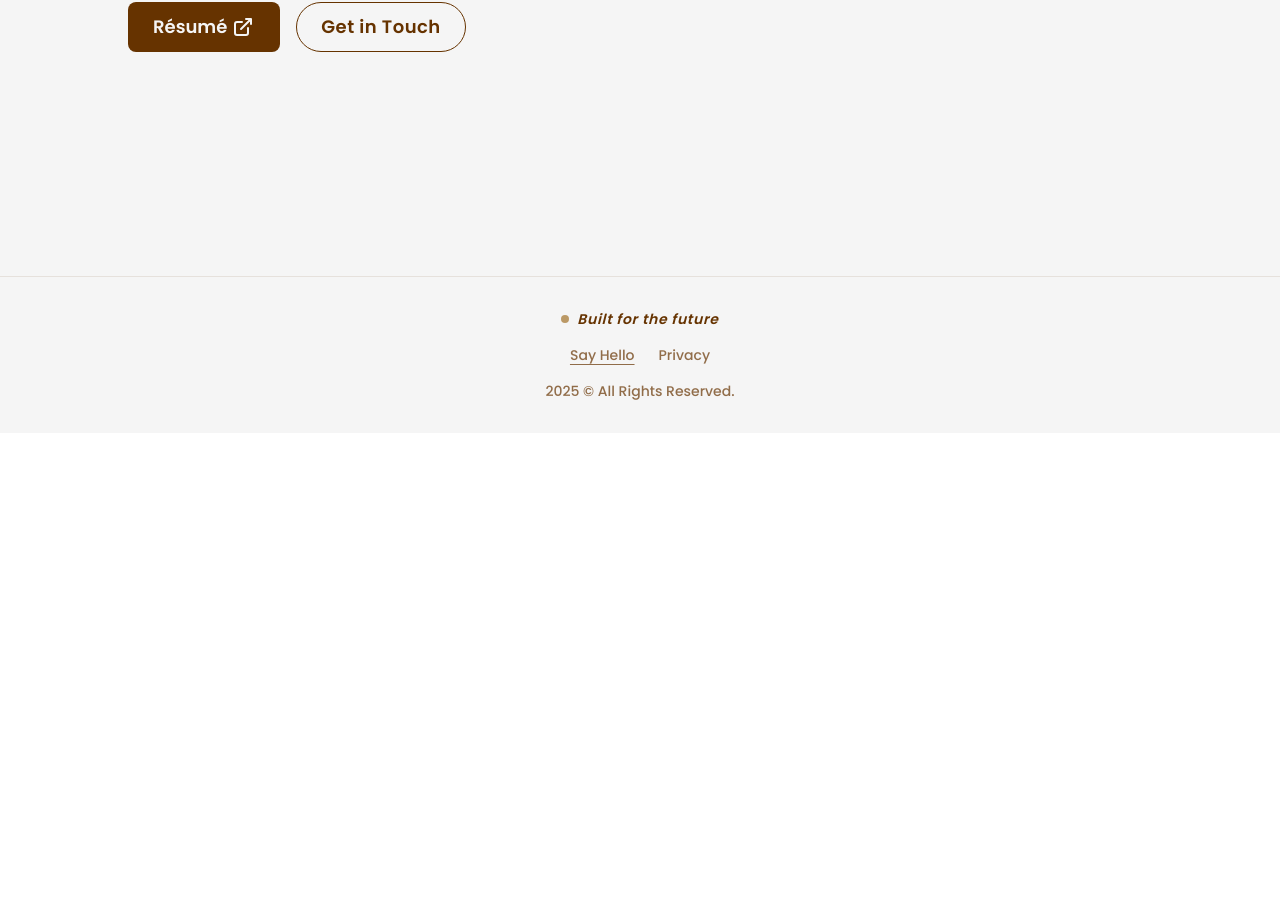
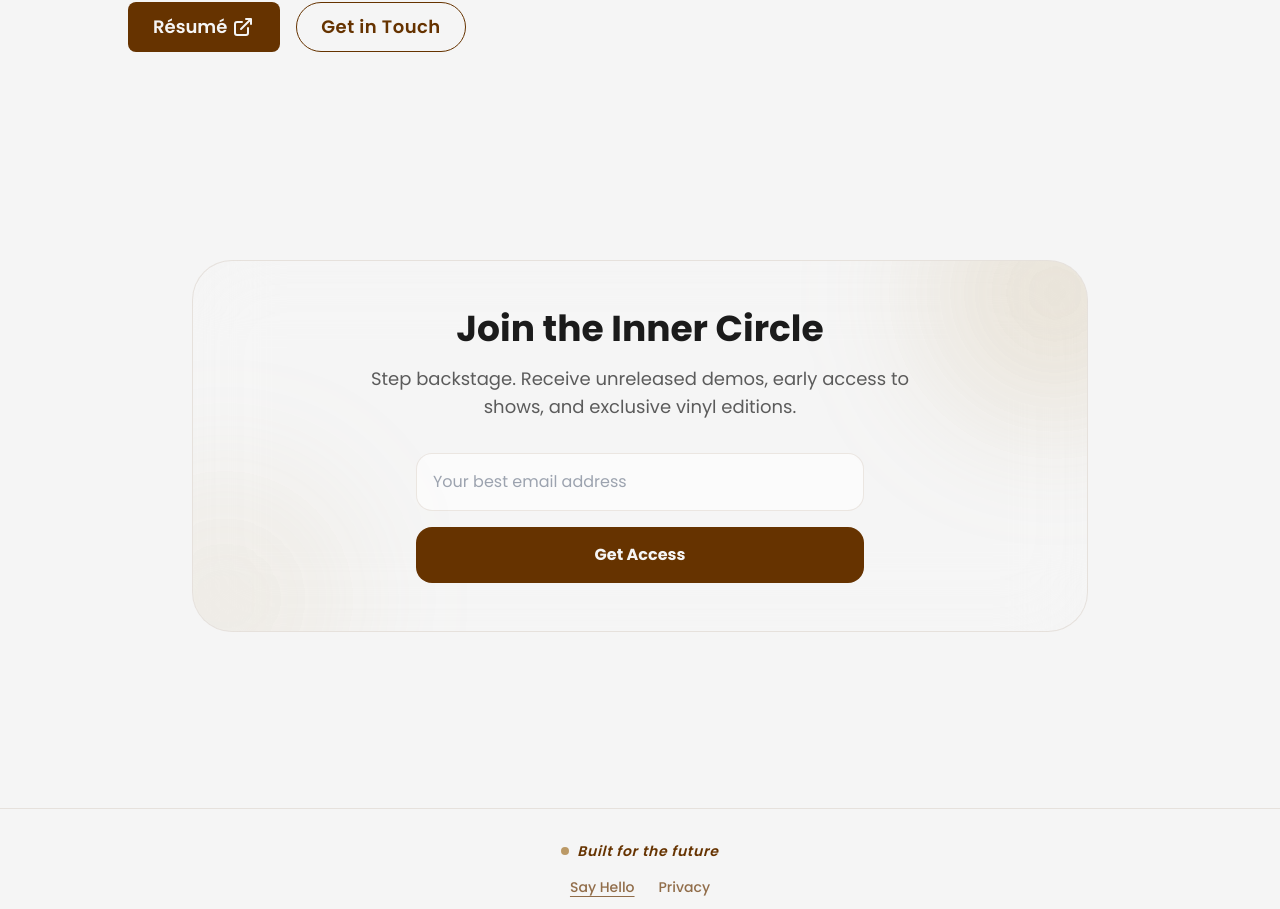
Before and after one commit to anisomegala/aniel_website, a Next.js app: page / in a window 1280 px wide. Shown: the part 1014-1923 px from the top of the page. Before the commit the page ends 1447 px from the top, so only its background shows below. Built offline with nearby package versions, Linux system fonts and the light colour scheme; no server answers.

Commit message:
added mailchimp for newsletter

```diff
--- /dev/null
+++ b/src/components/InnerCircle.js
@@ -0,0 +1,85 @@
+import React, { useState } from 'react';
+import { motion } from 'framer-motion';
+
+const InnerCircle = () => {
+    const [email, setEmail] = useState("");
+    const [status, setStatus] = useState(""); // 'loading', 'success', 'error'
+
+    const handleSubscribe = async (e) => {
+        e.preventDefault();
+        setStatus("loading");
+
+        try {
+            const res = await fetch('/api/subscribe', {
+                method: 'POST',
+                headers: { 'Content-Type': 'application/json' },
+                body: JSON.stringify({ email }),
+            });
+
+            const data = await res.json();
+
+            if (res.ok) {
+                setStatus("success");
+                setEmail("");
+            } else {
+                throw new Error(data.error || "Something went wrong");
+            }
+        } catch (err) {
+            setStatus("error");
+            console.error(err);
+        }
+    };
+    return (
+        <section className="w-full py-20 px-4">
+            <motion.div
+                initial={{ opacity: 0, y: 30 }}
+                whileInView={{ opacity: 1, y: 0 }}
+                viewport={{ once: true }}
+                className="max-w-4xl mx-auto relative overflow-hidden rounded-[2.5rem] border border-dark/10 dark:border-light/10 bg-light/30 dark:bg-dark/30 backdrop-blur-2xl p-12 md:p-16 text-center"
+            >
+                {/* Subtle Decorative Gradient */}
+                <div className="absolute -top-24 -right-24 w-64 h-64 bg-primary/20 rounded-full blur-3xl" />
+                <div className="absolute -bottom-24 -left-24 w-64 h-64 bg-primary/10 rounded-full blur-3xl" />
+
+                <div className="relative z-10">
+                    <h2 className="text-4xl md:text-5xl font-bold mb-4 dark:text-light">
+                        Join the Inner Circle
+                    </h2>
+                    <p className="text-lg md:text-xl mb-8 opacity-70 dark:text-light/70 max-w-xl mx-auto">
+                        Step backstage. Receive unreleased demos, early access to shows, and exclusive vinyl editions.
+                    </p>
+
+                    <form onSubmit={handleSubscribe} className="flex flex-col gap-4 max-w-md mx-auto">
+                        <input
+                            type="email"
+                            required
+                            placeholder="Your best email address"
+                            value={email}
+                            onChange={(e) => setEmail(e.target.value)}
+                            className="flex-grow p-4 rounded-2xl bg-white/50 dark:bg-black/20 border border-dark/10 dark:border-light/10 outline-none focus:border-primary transition-all text-dark dark:text-light"
+                        />
+                        <button
+                            type="submit"
+                            disabled={status === "loading" || status === "success"}
+                            className="bg-dark text-light dark:bg-light dark:text-dark px-8 py-4 rounded-2xl font-bold hover:bg-primary dark:hover:bg-primary transition-all disabled:opacity-50"
+                        >
+                            {status === "loading" ? "Entering..." : status === "success" ? "Welcome" : "Get Access"}
+                        </button>
+                    </form>
+
+                    {status === "success" && (
+                        <motion.p
+                            initial={{ opacity: 0 }}
+                            animate={{ opacity: 1 }}
+                            className="mt-4 text-primary font-semibold"
+                        >
+                            Check your inbox. The first secret is waiting for you.
+                        </motion.p>
+                    )}
+                </div>
+            </motion.div>
+        </section>
+    );
+};
+
+export default InnerCircle;
--- /dev/null
+++ b/src/pages/api/subscribe.js
@@ -0,0 +1,44 @@
+export default async function handler(req, res) {
+    const { email } = req.body;
+
+    if (!email || !email.length) {
+        return res.status(400).json({ error: 'Email is required' });
+    }
+
+    const API_KEY = process.env.MAILCHIMP_API_KEY;
+    const AUDIENCE_ID = process.env.MAILCHIMP_AUDIENCE_ID;
+    const DATACENTER = process.env.MAILCHIMP_DATACENTER;
+
+    // Mailchimp Marketing API URL
+    const url = `https://${DATACENTER}.api.mailchimp.com/3.0/lists/${AUDIENCE_ID}/members`;
+
+    const data = {
+        email_address: email,
+        status: 'subscribed', // 'subscribed' or 'pending' for double opt-in
+    };
+
+    try {
+        const response = await fetch(url, {
+            method: 'POST',
+            headers: {
+                Authorization: `auth ${API_KEY}`,
+                'Content-Type': 'application/json',
+            },
+            body: JSON.stringify(data),
+        });
+
+        const result = await response.json();
+
+        if (response.status >= 400) {
+            // Check if user is already subscribed
+            if (result.title === "Member Exists") {
+                return res.status(200).json({ message: "Already in the circle!" });
+            }
+            return res.status(400).json({ error: result.detail || "Error joining." });
+        }
+
+        return res.status(201).json({ message: 'Success' });
+    } catch (error) {
+        return res.status(500).json({ error: error.message || 'Internal Server Error' });
+    }
+}
--- a/src/pages/index.js
+++ b/src/pages/index.js
@@ -10,6 +10,7 @@ import AnimatedText from '../components/AnimatedText'
 import { LinkArrow } from '../components/icons'
 import { useState, useRef, useEffect } from 'react';
 import Magnetic from '../components/Magnetic';
+import InnerCircle from '../components/InnerCircle';
 import { useRouter } from 'next/router';
 import en from '../../locales/en.json';
 import es from '../../locales/es.json';
@@ -236,8 +237,9 @@ export default function Home() {
             </div>
           </div>
         </Layout>
+        <InnerCircle />
+        <StickyAudioPlayer />
 
-        <StickyAudioPlayer />
       </main>
     </>
   )
```
Lines whose indentation alone changed are shown as unchanged.
